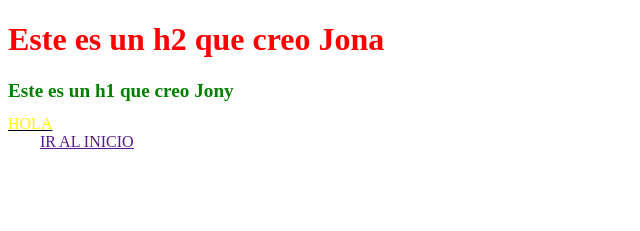
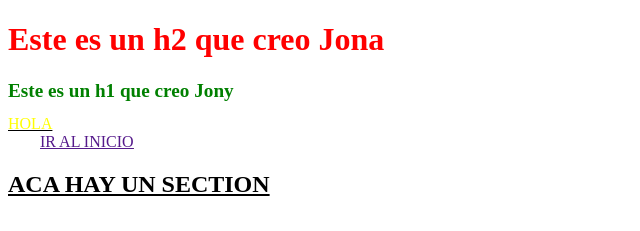
Before and after one commit to JonatanPalavecinoDePrueba/PPrueba-de-git-y-git-hub, a plain HTML site: page index.html in a window 1280 px wide. Shown: the whole page, without its empty margins (0-640 px from the left). Drawn offline with Linux system fonts and the light colour scheme.

Commit message:
joni agrego un section al html

```diff
--- a/index.html
+++ b/index.html
@@ -16,6 +16,9 @@
             <a class="link" href="">IR AL INICIO</a>
         </ul>
     </div>
+    <section>
+        <h2>ACA HAY UN SECTION</h2>
+    </section>
     <footer class="footer">
         <div class="footer-box">
             <ul class="footer-lista">
```
